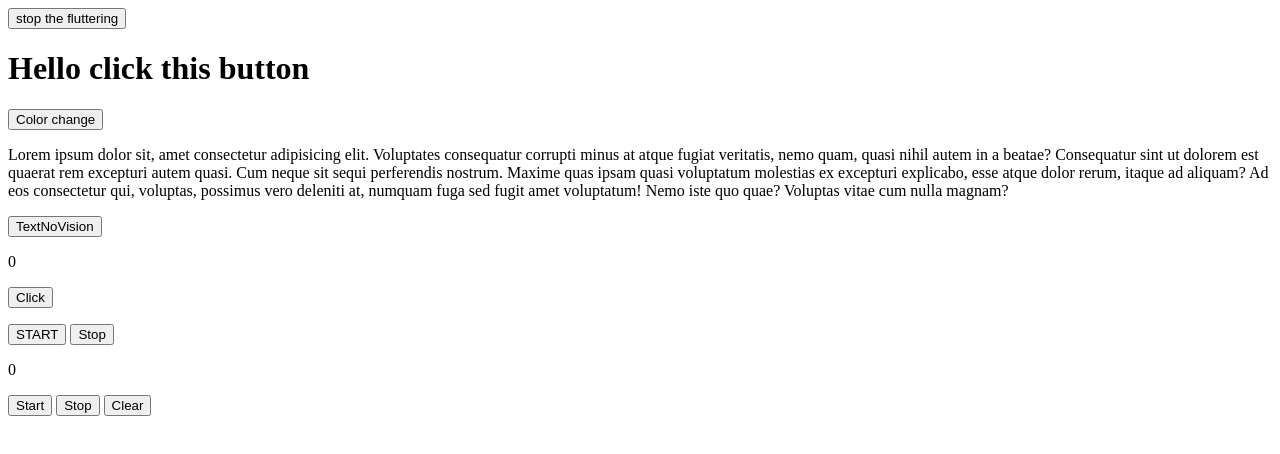
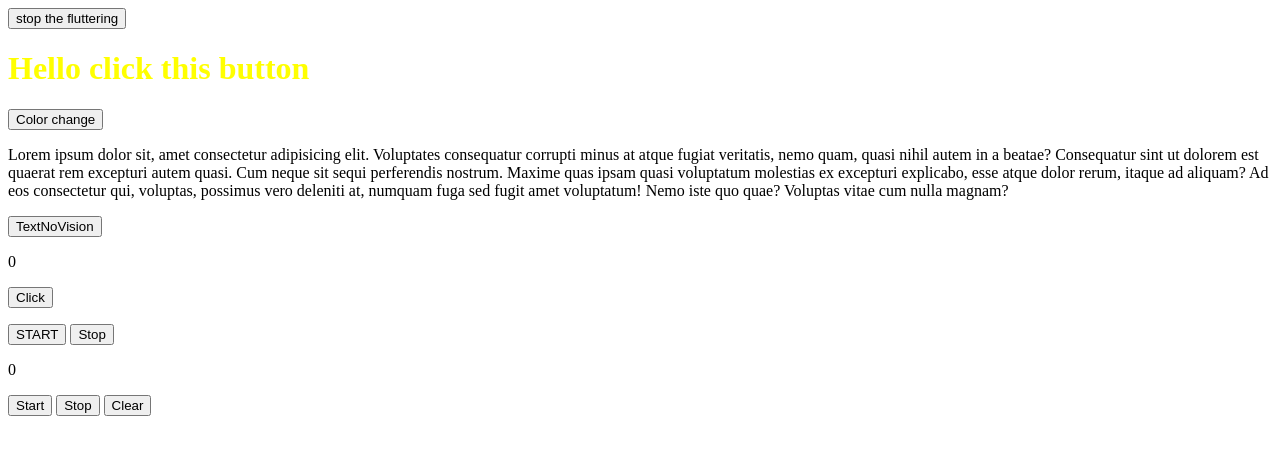
Before and after one commit to Valentin1902/context--this, a plain HTML site: page index.html in a window 1280 px wide. Drawn offline with Linux system fonts and the light colour scheme; the site is published under a folder, as on GitHub Pages, so addresses that start at the root find nothing.

Commit message:
Update index.html

```diff
--- a/index.html
+++ b/index.html
@@ -31,6 +31,6 @@
     <button id="StartNumber">Start</button>
     <button id="StopNumber">Stop</button>
     <button id="Clear">Clear</button>
-    <script src="/ehtml.js"></script>
+    <script src="./ehtml.js"></script>
   </body>
 </html>
```
